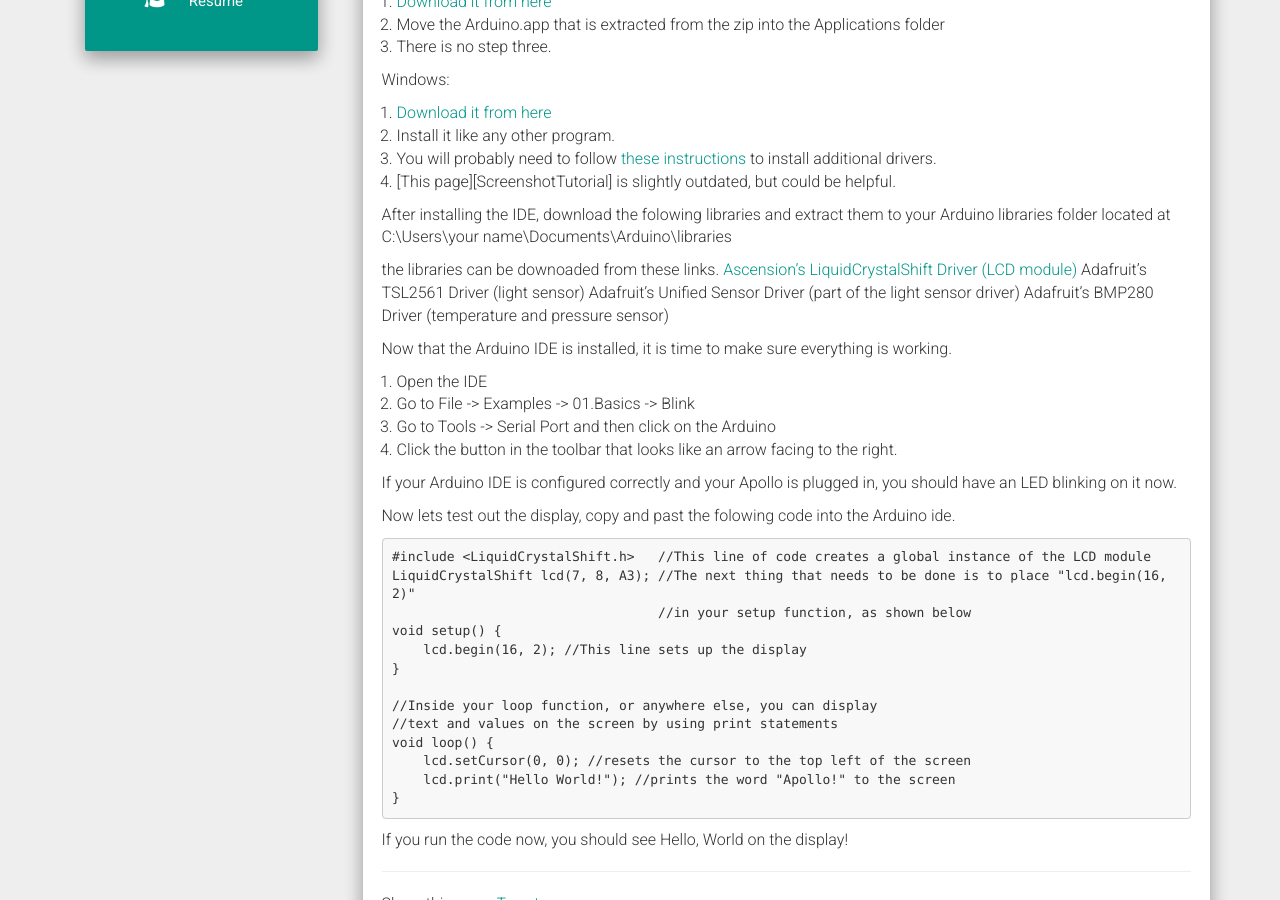
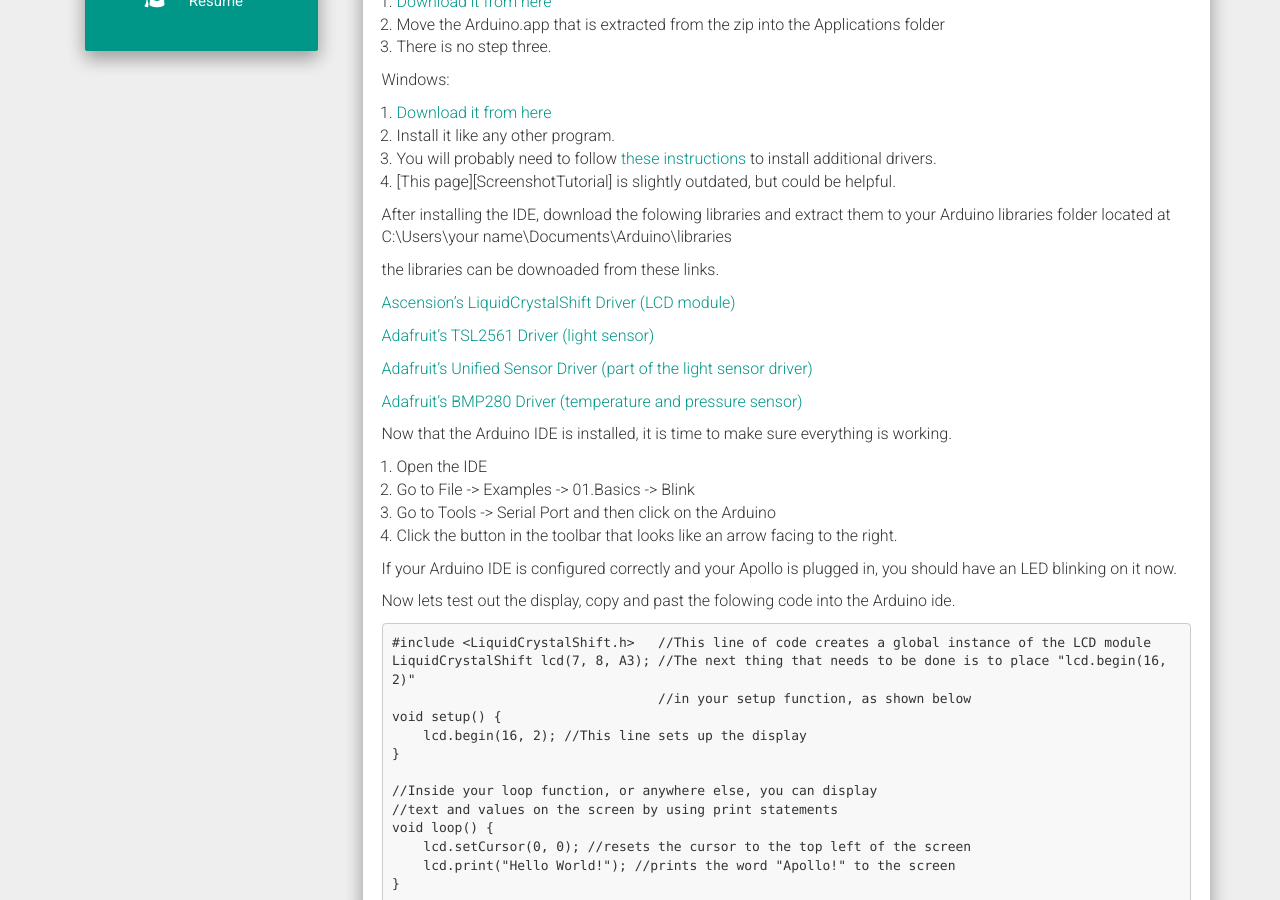
Before and after one commit to AscensionEngineering/ascensionengineering.github.io, a Jekyll site: the page built from _posts/2015-05-11-getting-started.markdown, in a window 1280 px wide and 900 px high, scrolled down 479 px. Built offline with Jekyll 4.4.1, drawn with Linux system fonts in a browser that asks for light colours; nearby versions of some CDN libraries; comment, search, counter and statistics services are not loaded; part of the change alters nothing that is shown.

```diff
--- a/_posts/2015-05-11-getting-started.markdown
+++ b/_posts/2015-05-11-getting-started.markdown
@@ -32,10 +32,14 @@ After installing the IDE, download the folowing libraries and extract them to yo
 C:\Users\your name\Documents\Arduino\libraries
 
 the libraries can be downoaded from these links.
+
 [Ascension's LiquidCrystalShift Driver (LCD module)](https://github.com/coder543/LiquidCrystalShift/archive/master.zip)
-Adafruit's TSL2561 Driver (light sensor)
-Adafruit's Unified Sensor Driver (part of the light sensor driver)
-Adafruit's BMP280 Driver (temperature and pressure sensor)
+
+[Adafruit's TSL2561 Driver (light sensor)](https://github.com/adafruit/TSL2561-Arduino-Library/archive/master.zip)
+
+[Adafruit's Unified Sensor Driver (part of the light sensor driver)](https://github.com/adafruit/Adafruit_Sensor/archive/master.zip)
+
+[Adafruit's BMP280 Driver (temperature and pressure sensor)](https://github.com/adafruit/Adafruit_BMP280_Library/archive/master.zip)
 
 Now that the Arduino IDE is installed, it is time to make sure everything is working.
 
```
